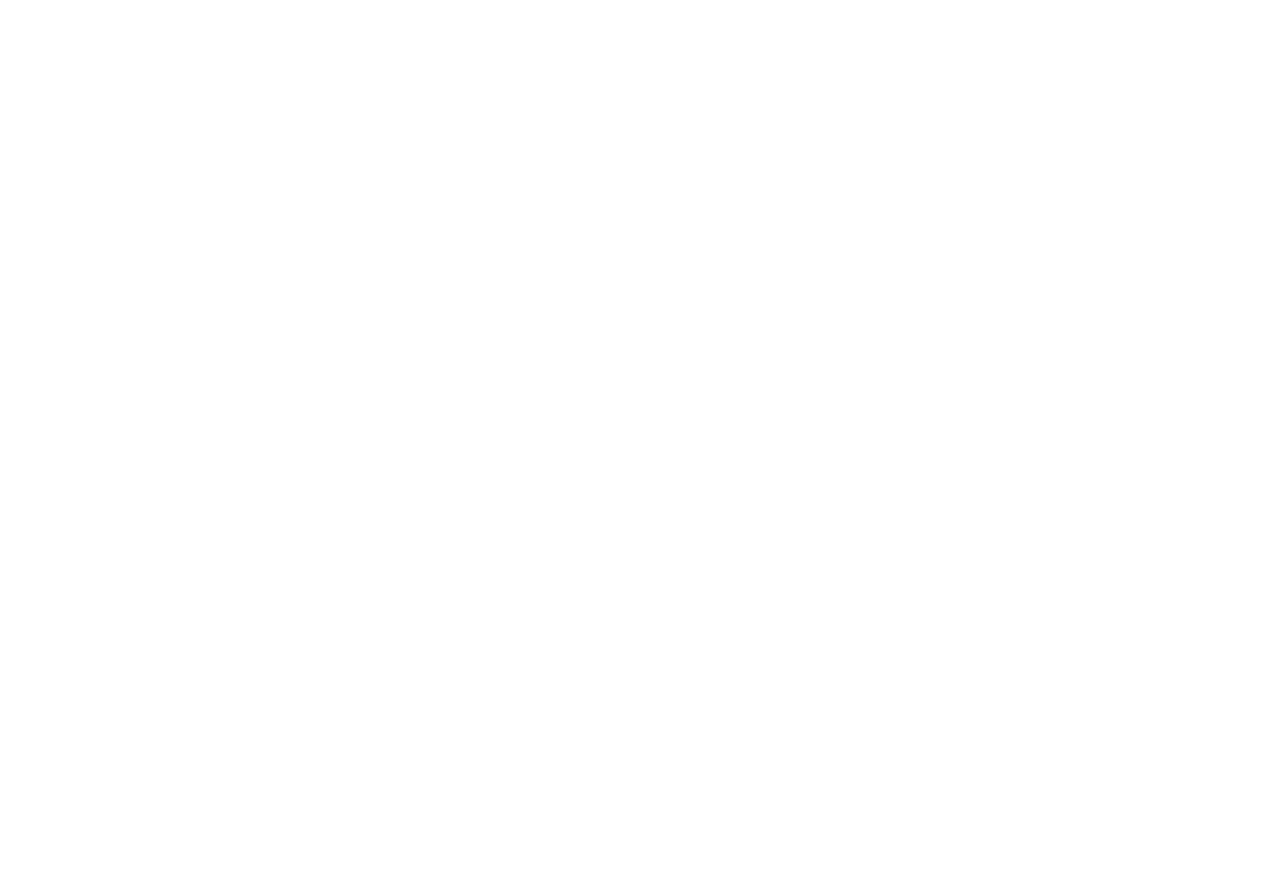
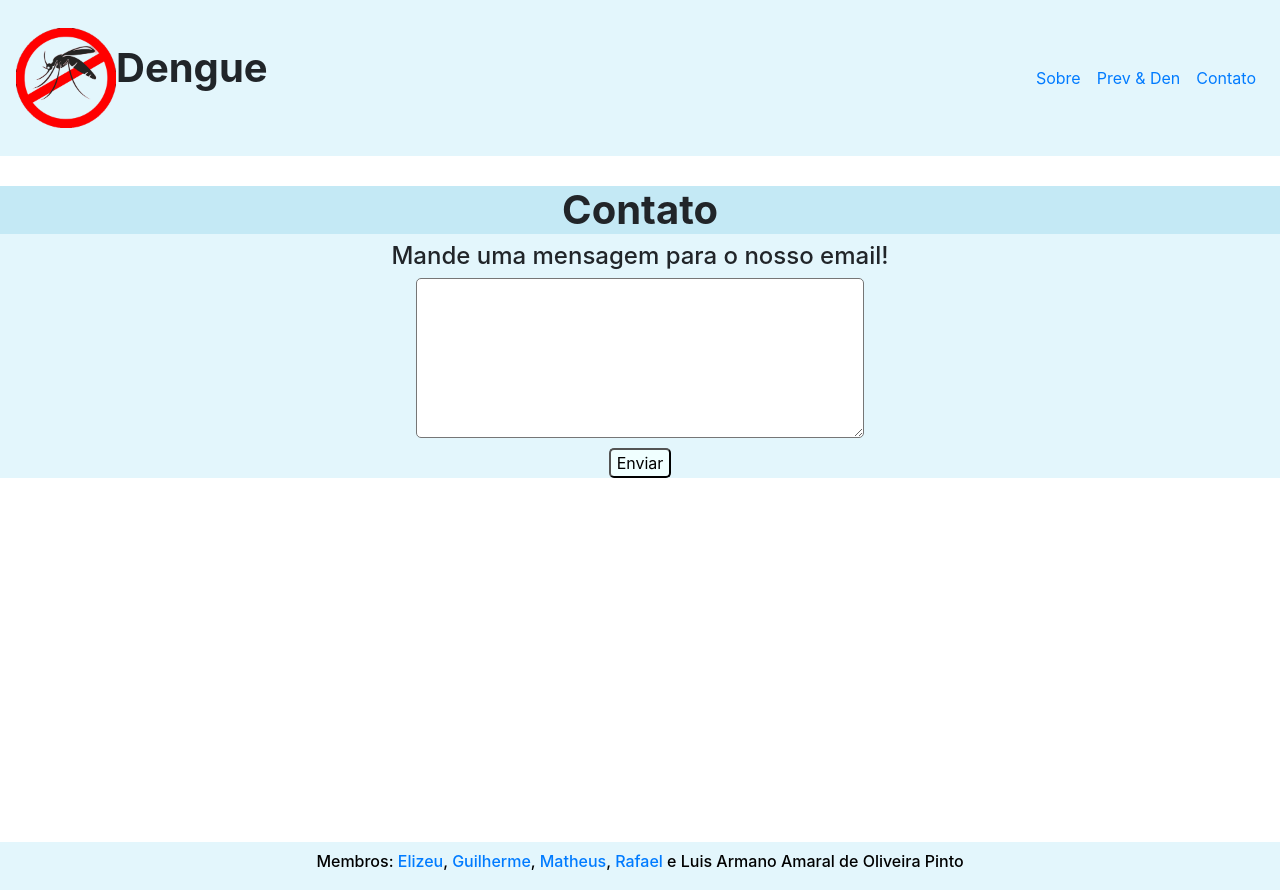
Before and after one commit to MathFalaise/Semana-tec, a plain HTML site: page Semana-tec/index3.html in a window 1280 px wide. Before the commit the page ends 800 px from the top, so only its background shows below. Drawn offline with nearby package versions, Linux system fonts and the light colour scheme.

Commit message:
Add files via upload

```diff
--- a/Semana-tec/index3.html
+++ b/Semana-tec/index3.html
@@ -0,0 +1,54 @@
+<head>
+    <meta charset="utf-8" />
+    <title>Site Dengue</title>
+    <link rel="stylesheet" href="reset.css">
+    <link rel="stylesheet" href="style.css">
+    <link rel="stylesheet" href="index.html">
+    <link rel="stylesheet" href="index2.html">
+    <link rel="stylesheet" href="index3.html">
+    <meta name="viewport" content="width=device-width, initial-scale=1">
+    <link rel="stylesheet" type="text/css" media="screen" href="https://stackpath.bootstrapcdn.com/bootstrap/4.2.1/css/bootstrap.min.css" />
+
+</head>
+<body>
+    <header>
+        <nav class="navbar navbar-expand-lg">
+            <table>
+                <tr>
+                  <td><img width="100px" src='img/dengue-ILUSTRATIVA-2 (1)-PhotoRoom.png-PhotoRoom.png'/></td>
+
+                  <td style="margin-left:4px;"> <h1 style="font-weight: bold;">Dengue</h1> </td>
+              </table>
+
+          <div class="collapse navbar-collapse d-lg-flex justify-content-end" id="navbarSupportedContent">
+            <ul class="navbar-nav">
+              <li class="nav-item active">
+                <a class="nav-link" href="index.html">Sobre</a>
+              </li>
+              <li class="nav-item">
+                <a class="nav-link" href="index2.html">Prev & Den</a>
+              </li>
+              <li class="nav-item">
+                <a class="nav-link" href="index3.html">Contato</a>
+              </li>
+            </ul>
+          </div>
+      </nav>
+    </header>
+    <main style="text-align: center;" class="contato">
+        <h1 style="font-weight: bold; background-color:rgb(196, 233, 245);">Contato</h1>
+        <h4>Mande uma mensagem para o nosso email!</h4>
+        <textarea id="contato" value=""> </textarea></br>
+        <button style="margin-top:10px; border-radius: 5px; background-color: azure;"onclick="myFunction()">Enviar</button>
+    </main>
+
+</body>
+<footer style="margin-top: 45.5vh;">
+    <h6>Membros: <a href="https://www.instagram.com/moreira.izeu">Elizeu</a>,
+        <a href="https://www.instagram.com/g.medeiros2">Guilherme</a>,
+        <a href="https://www.instagram.com/math__pedroso">Matheus</a>,
+        <a href="https://www.instagram.com/r.coelho77">Rafael</a>
+        e Luis Armano Amaral de Oliveira Pinto</a>
+    </h6>
+</footer>
+</html>
--- a/Semana-tec/style.css
+++ b/Semana-tec/style.css
@@ -13,7 +13,15 @@ header {
 
 }
 
-.picada{
+textarea{
+    border-radius: 5px;
+    font-size: 1.2rem;
+    line-height: 2;
+    width: 35%;
+    height: 10rem;
+}
+
+.picada, .contato{
     background-color: rgb(227, 246, 252);
 }
 .ovinho, .casos{
```
Also changed, not shown: Semana-tec/index.html (+1 -1 lines), Semana-tec/index2.html (+0 -1 lines).
